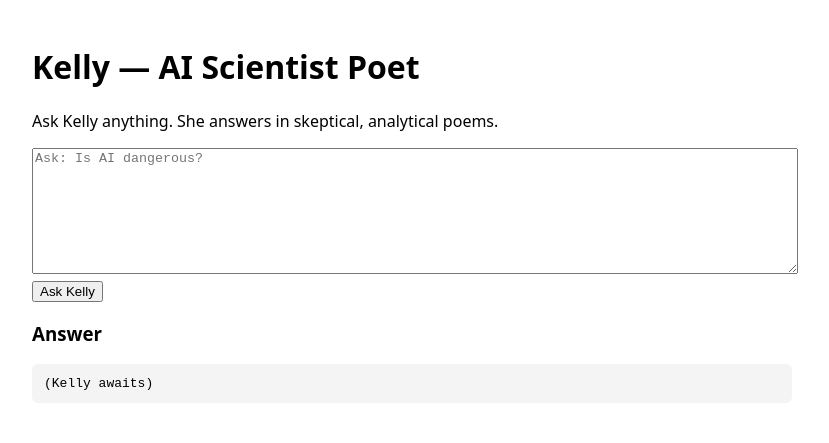
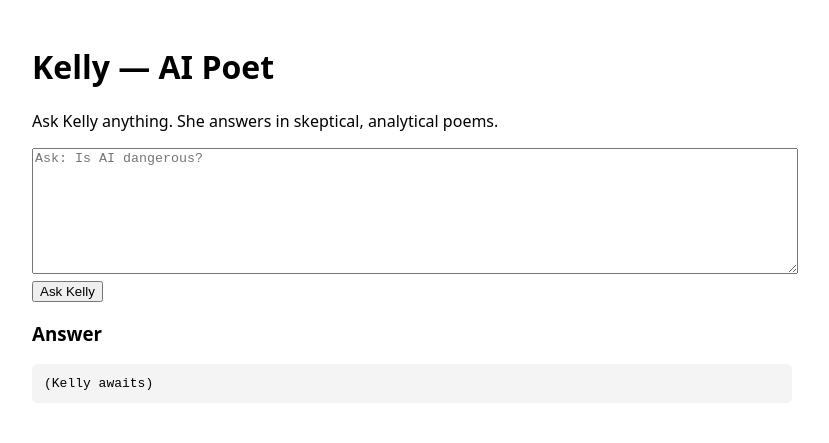
Before and after one commit to merine-j/kelly_poet, a plain HTML site: page frontend/index.html in a window 1280 px wide. Shown: the whole page, without its empty margins (228-1057 px from the left). Drawn offline with Linux system fonts and the light colour scheme.

Commit message:
Update page title to Kelly – AI Poet

```diff
--- a/frontend/index.html
+++ b/frontend/index.html
@@ -2,7 +2,7 @@
 <html>
 <head>
   <meta charset="utf-8" />
-  <title>Kelly — AI Scientist Poet</title>
+  <title>Kelly — AI Poet</title>
   <style>
     body { font-family: system-ui, sans-serif; padding: 24px; max-width: 760px; margin: auto; }
     textarea { width: 100%; height: 120px; }
@@ -10,7 +10,7 @@
   </style>
 </head>
 <body>
-  <h1>Kelly — AI Scientist Poet</h1>
+  <h1>Kelly — AI Poet</h1>
   <p>Ask Kelly anything. She answers in skeptical, analytical poems.</p>
   <textarea id="q" placeholder="Ask: Is AI dangerous?"></textarea><br/>
   <button id="go">Ask Kelly</button>
```
